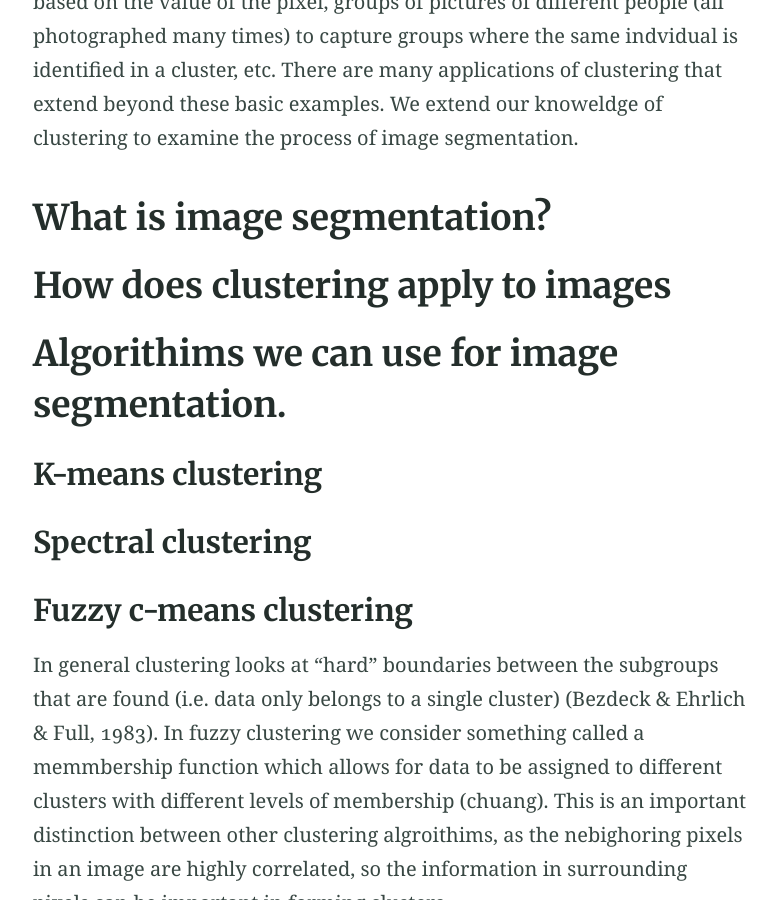
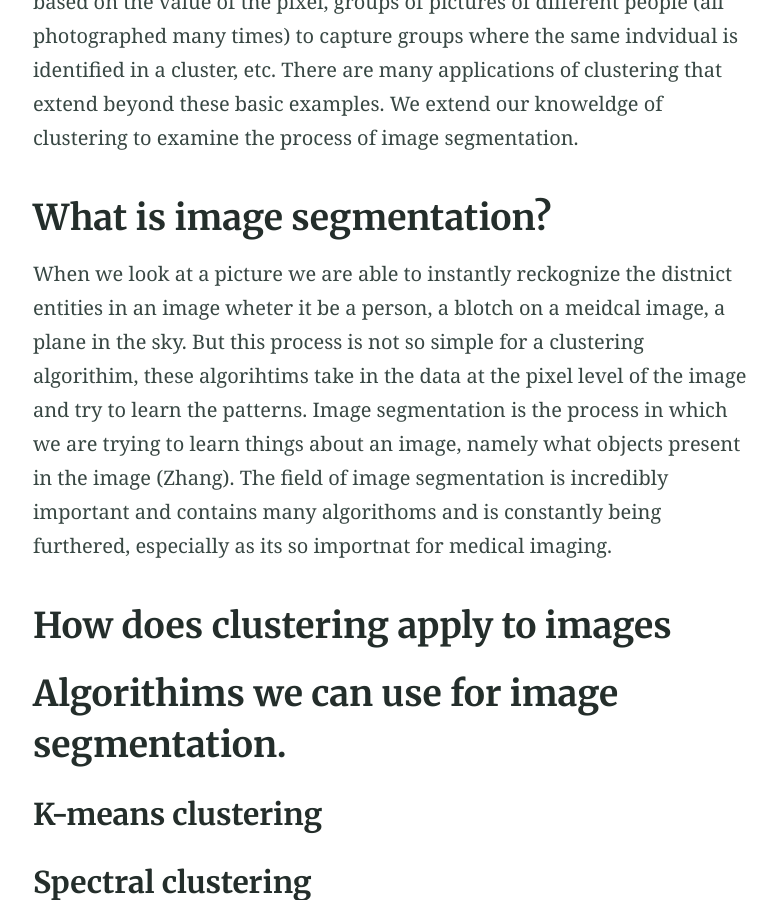
Before and after one commit to timhedspeth/timhedspeth.github.io, a Jekyll site: the page built from php2650final.md, in a window 1280 px wide and 900 px high, scrolled down 671 px. Shown: the whole window, without its empty margins (250-1027 px from the left). Built offline with Jekyll 4.4.1, drawn with Linux system fonts in a browser that asks for light colours; our own code applies the rules of GitHub Pages for plain Markdown files; some of the changed text lies outside the part shown.

Commit message:
Update php2650final.md

```diff
--- a/php2650final.md
+++ b/php2650final.md
@@ -10,7 +10,7 @@ title = "Clustering"
 Clustering is a general technique in statistical learning, where we are trying to identify clusters (subgroups) in our data. A clustering algorithim takes in unlabeled data, making it an unsupervised learning technique. These clusters are groups that are partitions of the input data where membership in clusters are associated with similarity between the observations that are in a cluster. This technique allows for us to capture grouping that seem natural such as finding grouping of hand written digits based on the value of the pixel, groups of pictures of different people (all photographed many times) to capture groups where the same indvidual is identified in a cluster, etc. There are many applications of clustering that extend beyond these basic examples. We extend our knoweldge of clustering to examine the process of image segmentation.
 
 ## What is image segmentation?
-
+When we look at a picture we are able to instantly reckognize the distnict entities in an image wheter it be a person, a blotch on a meidcal image, a plane in the sky. But this process is not so simple for a clustering algorithim, these algorihtims take in the data at the pixel level of the image and try to learn the patterns. Image segmentation is the process in which we are trying to learn things about an image, namely what objects present in the image (Zhang). The field of image segmentation is incredibly important and contains many algorithoms and is constantly being furthered, especially as its so importnat for medical imaging.
 
 ## How does clustering apply to images
 
@@ -36,3 +36,8 @@ For this project we apply the clustering methods that are discussed above to ima
 Bezdek, James C., Robert Ehrlich, and William Full. "FCM: The fuzzy c-means clustering algorithm." Computers & geosciences 10.2-3 (1984): 191-203.
 
 Chuang, Keh-Shih, et al. "Fuzzy c-means clustering with spatial information for image segmentation." computerized medical imaging and graphics 30.1 (2006): 9-15.
+
+Dhanachandra, Nameirakpam, Khumanthem Manglem, and Yambem Jina Chanu. "Image segmentation using K-means clustering algorithm and subtractive clustering algorithm." Procedia Computer Science 54 (2015): 764-771.
+
+A SURVEY O N EVALUATION METHODS FOR
+IMAGE SEGMENTATION Zhang
```
